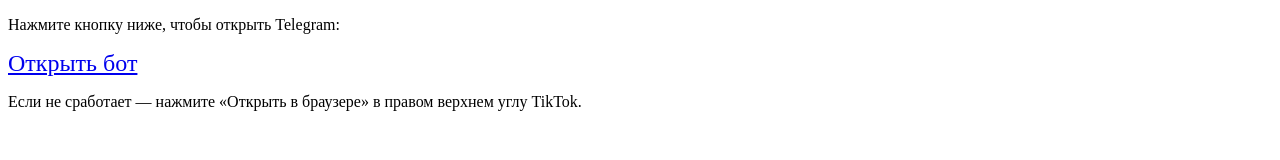
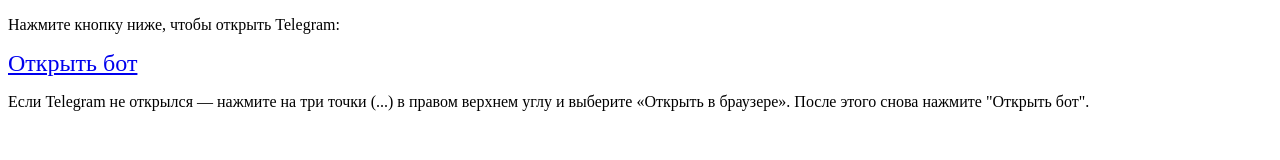
Before and after one commit to search-by/telegram-redirect, a plain HTML site: page tta5/index.html in a window 1280 px wide. Drawn offline with Linux system fonts and the light colour scheme.

Commit message:
Update index.html

```diff
--- a/tta5/index.html
+++ b/tta5/index.html
@@ -6,6 +6,6 @@
 <body>
   <p>Нажмите кнопку ниже, чтобы открыть Telegram:</p>
   <a href="https://t.me/search_by_face_bot?start=tta5" style="font-size:24px;">Открыть бот</a>
-  <p>Если не сработает — нажмите «Открыть в браузере» в правом верхнем углу TikTok.</p>
+  <p>Если Telegram не открылся — нажмите на три точки (...) в правом верхнем углу и выберите «Открыть в браузере». После этого снова нажмите "Открыть бот".</p>
 </body>
 </html>
```
